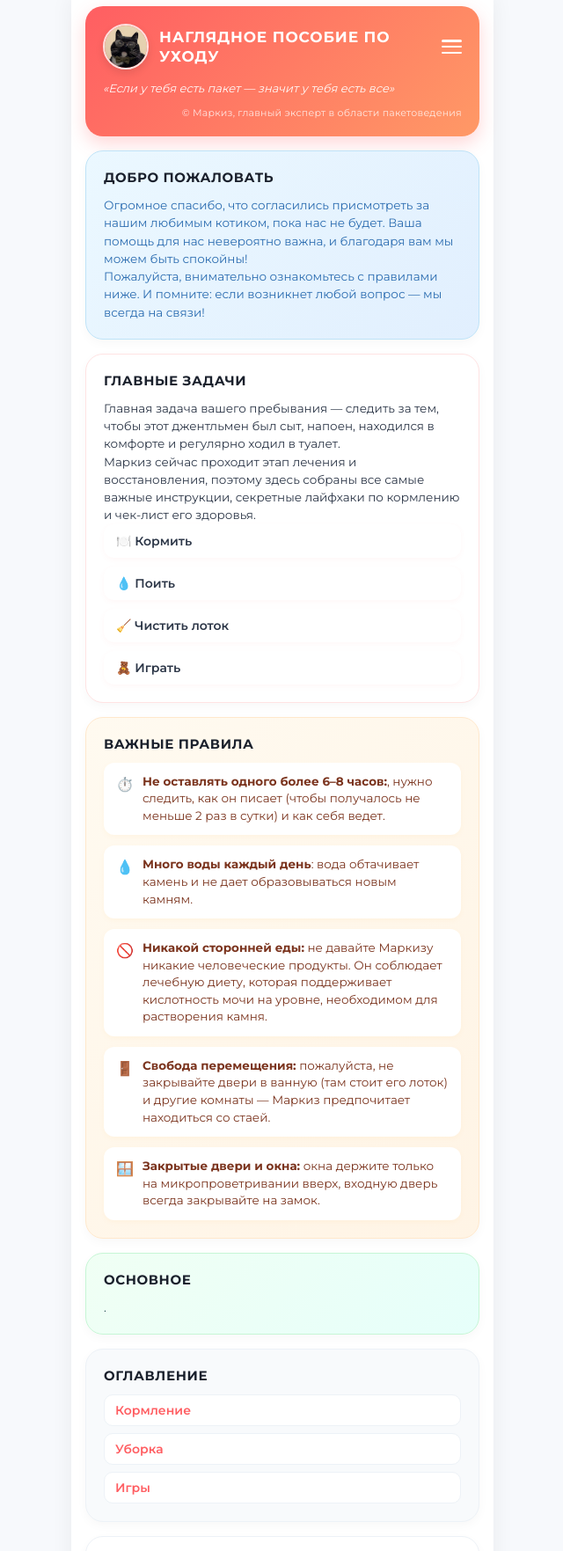
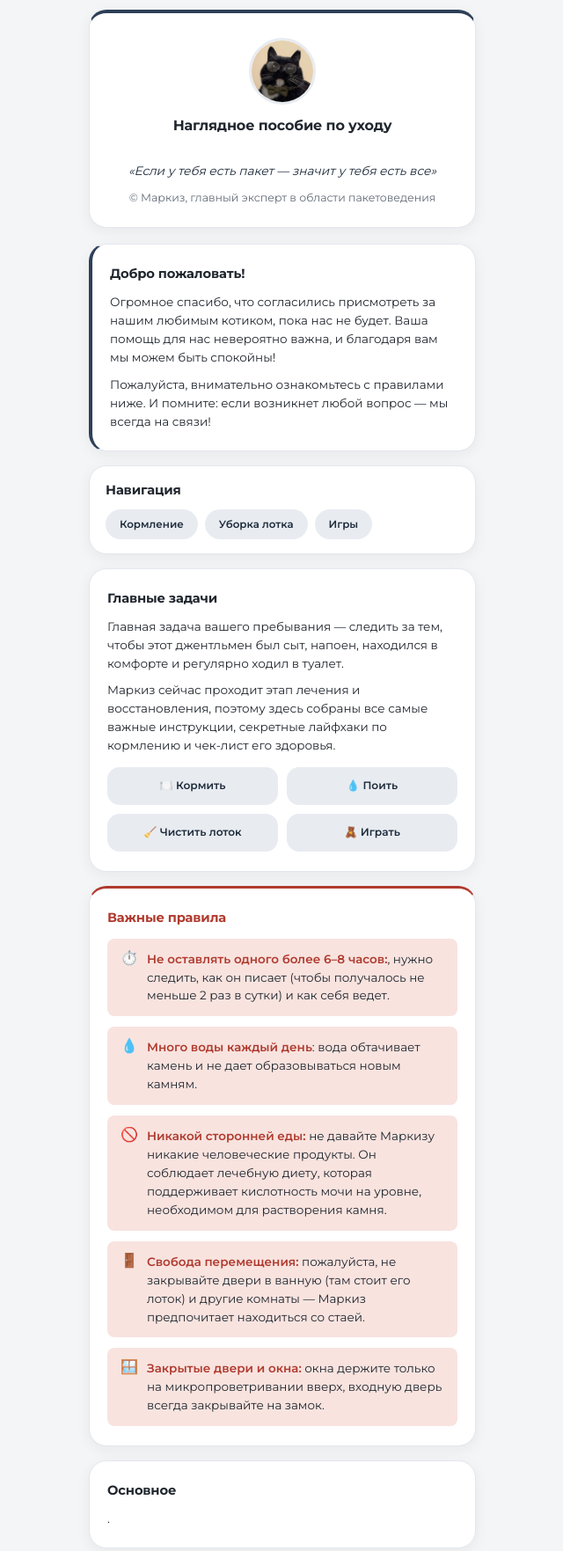
Before and after one commit to Sorenkova/kitty-care, a plain HTML site: page index.html in a window 1280 px wide. Shown: the part 9-1772 px from the top of the page at 88% size, without its empty margins (319-959 px from the left). Drawn offline with Linux system fonts and the light colour scheme.

Commit message:
style: apply a completely new layout with balanced and symmetric spacing

```diff
--- a/index.html
+++ b/index.html
@@ -17,21 +17,26 @@
                     <h1 class="site-title">Наглядное пособие по уходу</h1>
                 </div>
 
-                <div class="burger">
-                    <span></span>
-                    <span></span>
-                    <span></span>
-                </div>
             </div>
 
             <p class="header-quote">«Если у тебя есть пакет — значит у тебя есть все»</p>
             <p class="quote-author">© Маркиз, главный эксперт в области пакетоведения</p>
         </header>
 <div class="card intro-card">
-    <h2>Добро пожаловать</h2>
+    <h2>Добро пожаловать!</h2>
     <p>Огромное спасибо, что согласились присмотреть за нашим любимым котиком, пока нас не будет. Ваша помощь для нас невероятно важна, и благодаря вам мы можем быть спокойны!</p>
     <p>Пожалуйста, внимательно ознакомьтесь с правилами ниже. И помните: если возникнет любой вопрос — мы всегда на связи!</p>
 </div>
+
+        <nav class="card nav-card">
+            <h2>Навигация</h2>
+            <ul class="toc-links">
+                <li><a href="#feeding">Кормление</a></li>
+                <li><a href="#cleaning">Уборка лотка</a></li>
+                <li><a href="#games">Игры</a></li>
+            </ul>
+        </nav>
+
         <section class="card goals-card">
             <h2>Главные задачи</h2>
             <p>Главная задача вашего пребывания — следить за тем, чтобы этот джентльмен был сыт, напоен, находился в комфорте и регулярно ходил в туалет.
@@ -78,15 +83,6 @@
             <p>.</p>
         </section>
 
-        <!-- 5. ОГЛАВЛЕНИЕ -->
-        <nav class="card nav-card">
-            <h2>Оглавление</h2>
-            <ul class="toc-links">
-                <li><a href="#feeding">Кормление</a></li>
-                <li><a href="#cleaning">Уборка</a></li>
-                <li><a href="#games">Игры</a></li>
-            </ul>
-        </nav>
 
         <!-- 6. ВСЕ ОСТАЛЬНОЕ (Блоки разделов) -->
         <main class="content-blocks">
--- a/style.css
+++ b/style.css
@@ -1,186 +1,211 @@
-/* Подключаем плавную прокрутку */
-html {
-    scroll-behavior: smooth;
+/* ==========================================================================
+   Маркиз · Наглядное пособие по уходу
+   Минималистичный, читаемый, современный дизайн для мобильных экранов.
+   Один шрифт (Montserrat), один акцент (глубокий синий), красный — только
+   для тревожных карточек, амбер — для "внимание, но не паника".
+   ========================================================================== */
+
+:root {
+  /* палитра */
+  --bg: #F4F5F7;
+  --paper: #FFFFFF;
+  --ink: #20262E;
+  --ink-soft: #626C77;
+  --line: #E4E7EC;
+
+  --accent: #2E4057;
+  --accent-dark: #1E2B3C;
+  --accent-soft: #E8ECF1;
+
+  --warn: #C97B2E;
+  --warn-soft: #FBEBD9;
+
+  --alert: #B03A2E;
+  --alert-soft: #F8E3DF;
+
+  --radius-lg: 20px;
+  --radius-md: 14px;
+  --radius-sm: 8px;
+
+  --shadow: 0 4px 16px rgba(20, 26, 33, 0.06);
+
+  --font: 'Montserrat', sans-serif;
 }
 
-/* Базовые настройки */
-* {
+* { box-sizing: border-box; }
+
+html { scroll-behavior: smooth; }
+
+body {
   margin: 0;
-    padding: 0;
-    box-sizing: border-box;
+  background: var(--bg);
+  color: var(--ink);
+  font-family: var(--font);
+  font-weight: 400;
+  font-size: 13.5px;
+  line-height: 1.55;
+  -webkit-font-smoothing: antialiased;
 }
 
-body {
-    font-family: 'Montserrat', sans-serif;
-    background-color: #f7f9fc;
-    color: #2d3748;
-    display: flex;
-    justify-content: center;
-    min-height: 100vh;
+.mobile-container {
+  max-width: 480px;
+  margin: 0 auto;
+  padding: 20px 16px 64px;
 }
 
-/* Мобильный контейнер */
-.mobile-container {
-    width: 100%;
-    max-width: 480px;
-    background-color: #ffffff;
-    min-height: 100vh;
-    padding: 16px;
-    display: flex;
-    flex-direction: column;
-    gap: 16px;
-    box-shadow: 0 4px 24px rgba(0, 0, 0, 0.06);
+a { color: var(--accent); }
+
+h1, h2, h3 {
+  font-family: var(--font);
+  font-weight: 700;
+  color: var(--ink);
+  margin: 0 0 10px;
+  letter-spacing: -0.01em;
 }
 
-/* 1. СТИЛЬНАЯ ШАПКА */
+p {
+  margin: 0 0 10px;
+  font-weight: 400;
+}
+p:last-child { margin-bottom: 0; }
+
+strong { font-weight: 600; }
+
+/* ---------- header (простой, без цветных плашек) ---------- */
+
 .header {
-    background: linear-gradient(135deg, #ff5e62 0%, #ff9966 100%);
-    color: #ffffff;
-    border-radius: 20px;
-    padding: 20px;
-    display: flex;
-    flex-direction: column;
-    gap: 12px;
-    box-shadow: 0 8px 20px rgba(255, 94, 98, 0.25);
+  background: var(--paper);
+  border: 1px solid var(--line);
+  border-top: 4px solid var(--accent);
+  border-radius: var(--radius-lg);
+  padding: 28px 22px 24px;
+  margin-bottom: 18px;
+  text-align: center;
+  box-shadow: var(--shadow);
 }
 
 .header-top {
   display: flex;
-    justify-content: space-between;
+  flex-direction: column;
   align-items: center;
 }
 
 .logo-area {
   display: flex;
+  flex-direction: column;
   align-items: center;
   gap: 12px;
 }
 
 .avatar {
-    width: 52px;
-    height: 52px;
+  width: 76px;
+  height: 76px;
   border-radius: 50%;
   object-fit: cover;
-    border: 2px solid rgba(255, 255, 255, 0.8);
-    box-shadow: 0 4px 10px rgba(0, 0, 0, 0.1);
+  border: 3px solid var(--accent-soft);
 }
 
 .site-title {
-    font-size: 17px;            /* Немного крупнее, чтобы компенсировать заглавные */
-    font-weight: 900;           /* Максимально жирный */
-    text-transform: uppercase;  /* Все буквы СТАНОВЯТСЯ БОЛЬШИМИ */
-    letter-spacing: 0.05em;     /* Чуть раздвигаем буквы для стиля */
-    line-height: 1.3;
-    text-align: left;         /* Выравниваем ровно по центру контейнера */           /* Добавляем отступ сверху, так как он теперь по центру */
-    flex: 1;                    /* Позволяет заголовку занять все свободное пространство между аватаркой и бургером */
+  font-size: 1rem;
+  font-weight: 700;
+  color: var(--ink);
 }
 
 .header-quote {
-    font-size: 13px;
   font-style: italic;
-    opacity: 0.95;
-    line-height: 1.4;
+  font-weight: 500;
+  font-size: 0.86rem;
+  color: var(--accent-dark);
+  margin-top: 18px;
+  padding: 0 4px;
 }
 
 .quote-author {
-    font-size: 11px;
-    font-style: normal;
-    font-weight: 300;
-    opacity: 0.8;
-    text-align: right;
-    letter-spacing: 0.02em;
+  font-size: 0.78rem;
+  font-weight: 500;
+  color: var(--ink-soft);
+  margin-top: 4px;
 }
 
-/* Бургер-меню */
-.burger {
-    display: flex;
-    flex-direction: column;
-    justify-content: space-between;
-    width: 24px;
-    height: 16px;
-    cursor: pointer;
+/* ---------- generic card ---------- */
+
+.card {
+  background: var(--paper);
+  border-radius: var(--radius-lg);
+  padding: 22px 20px;
+  margin-bottom: 16px;
+  box-shadow: var(--shadow);
+  border: 1px solid var(--line);
 }
 
-.burger span {
-    width: 100%;
-    height: 2.5px;
-    background-color: #ffffff;
-    border-radius: 4px;
-}
-
-/* ОБЩИЙ СТИЛЬ КАРТОЧЕК */
-.card {
-    background: #ffffff;
-    border: 1px solid #edf2f7;
-    border-radius: 20px;
-    padding: 20px;
-    box-shadow: 0 4px 12px rgba(0, 0, 0, 0.03);
-    transition: transform 0.2s ease;
-}
-
-.card p {
-    font-size: 13.5px;
-    line-height: 1.5;
-}
-
-.card:active {
-    transform: scale(0.99);
-}
-
-.card h2, .card h3 {
-    font-size: 15px;
-    font-weight: 700;
-    margin-bottom: 12px;
-    color: #1a202c;
-    text-transform: uppercase;
-    letter-spacing: 0.04em;
-
+.card h2 {
+  font-size: 0.92rem;
+  display: flex;
+  align-items: center;
+  gap: 8px;
 }
 
 .intro-card {
-    background: linear-gradient(135deg, #ebf8ff 0%, #e1effe 100%);
-    border-color: #bee3f8;
+  border-left: 4px solid var(--accent);
 }
 
-.intro-card p {
-    font-size: 13.5px;
-    color: #2b6cb0;
-    line-height: 1.5;
+/* ---------- nav / toc ---------- */
+
+.nav-card { padding: 16px 18px; }
+
+.toc-links {
+  list-style: none;
+  margin: 0;
+  padding: 0;
+  display: flex;
+  gap: 8px;
+  flex-wrap: wrap;
 }
 
-/* 2. ЦЕЛИ НА СЕГОДНЯ */
-.goals-card {
-    background: linear-gradient(135deg, #fff5f5 0% #fff0f0 100%);
-    border-color: #ffe3e3;
+.toc-links a {
+  display: inline-block;
+  text-decoration: none;
+  font-weight: 600;
+  font-size: 0.74rem;
+  color: var(--accent-dark);
+  background: var(--accent-soft);
+  border-radius: 999px;
+  padding: 8px 16px;
+  transition: background 0.2s ease, color 0.2s ease;
 }
+
+.toc-links a:hover {
+  background: var(--accent);
+  color: #fff;
+}
+
+/* ---------- goals ---------- */
 
 .goals-list {
   list-style: none;
-    display: flex;
-    flex-direction: column;
+  margin: 14px 0 0;
+  padding: 0;
+  display: grid;
+  grid-template-columns: 1fr 1fr;
   gap: 10px;
-    font-weight: 600;
-    font-size: 14px;
 }
 
 .goals-list li {
-    display: flex;
-    align-items: center;
-    gap: 10px;
-    background: #ffffff;
-    padding: 10px 14px;
-    border-radius: 12px;
-    box-shadow: 0 2px 6px rgba(255, 94, 98, 0.05);
+  background: var(--accent-soft);
+  border-radius: var(--radius-md);
+  padding: 12px 10px;
+  text-align: center;
+  font-weight: 600;
+  font-size: 0.76rem;
+  color: var(--accent-dark);
 }
 
-/* 3. ВАЖНЫЕ ПРАВИЛА */
-.rules-card {
-    background: linear-gradient(135deg, #fffaf0 0%, #fff4e5 100%);
-    border-color: #ffe8cc;
-}
+/* ---------- rule / step lists ---------- */
 
-.rules-list {
+.rules-list, .steps-list {
   list-style: none;
+  margin: 12px 0 0;
+  padding: 0;
   display: flex;
   flex-direction: column;
   gap: 12px;
@@ -190,179 +215,148 @@ body {
   display: flex;
   align-items: flex-start;
   gap: 10px;
-    background: #ffffff;
   padding: 12px 14px;
-    border-radius: 12px;
-    box-shadow: 0 2px 6px rgba(255, 165, 0, 0.05);
-    font-size: 13.5px;
-    line-height: 1.45;
-    color: #7b341e;
+  background: var(--bg);
+  border-radius: var(--radius-sm);
+  border: 1px solid var(--line);
 }
 
+.rules-list li strong { color: var(--accent-dark); }
+
 .rule-icon {
-    font-size: 16px;
-    flex-shrink: 0;
+  flex: 0 0 auto;
+  font-size: 1rem;
+  line-height: 1;
   margin-top: 1px;
 }
 
-/* 4. ОСНОВНОЕ */
-.main-info-card {
-    background: linear-gradient(135deg, #f0fff4 0%, #e6fffa 100%);
-    border-color: #c6f6d5;
+.steps-list {
+  counter-reset: step;
+  padding-left: 0;
 }
 
-.main-info-card p {
-    font-size: 13.5px;
-    color: #234e52;
+.steps-list li {
+  position: relative;
+  padding: 12px 14px 12px 46px;
+  background: var(--alert-soft);
+  border-radius: var(--radius-sm);
+  border: 1px solid var(--line);
 }
 
-/* 5. ОГЛАВЛЕНИЕ */
-.nav-card {
-    background: #f8fafc;
+.steps-list li::before {
+  counter-increment: step;
+  content: counter(step);
+  position: absolute;
+  left: 12px;
+  top: 12px;
+  width: 20px;
+  height: 20px;
+  border-radius: 50%;
+  background: var(--alert);
+  color: #fff;
+  font-weight: 700;
+  font-size: 0.7rem;
+  display: flex;
+  align-items: center;
+  justify-content: center;
 }
 
-.toc-links {
-    list-style: none;
-    display: flex;
-    flex-direction: column;
-    gap: 8px;
+/* ---------- section-specific accents ---------- */
+/* Все карточки визуально одинаковы (белая подложка, тень, рамка) —
+   отличается только цвет верхней полоски и заголовка по смыслу. */
+
+.treatment-card, .food-card, .soup-card, .litter-clean-card {
+  border-top: 3px solid var(--accent);
 }
 
-.toc-links a {
-    display: block;
-    color: #ff5e62;
-    text-decoration: none;
-    font-weight: 600;
-    font-size: 14px;
-    padding: 8px 12px;
-    background: #ffffff;
-    border-radius: 10px;
-    border: 1px solid #edf2f7;
-    transition: all 0.2s;
+.treats-card, .panic-card {
+  border-top: 3px solid var(--ink-soft);
 }
 
-.toc-links a:hover {
-    background: #ff5e62;
-    color: #ffffff;
-    padding-left: 16px;
+.norm-card {
+  border-top: 3px solid var(--warn);
+}
+.norm-card .rules-list li { background: var(--warn-soft); }
+
+/* критически важное: главные правила, тревога, экстренная ситуация —
+   единая красная маркировка по всему документу */
+.rules-card,
+.alert-card,
+.emergency-card {
+  border-top: 3px solid var(--alert);
 }
 
-/* 6. КОНТЕНТНЫЕ БЛОКИ */
-.content-blocks {
-    display: flex;
-    flex-direction: column;
-    gap: 16px;
+.rules-card h2,
+.alert-card h2,
+.emergency-card h2 {
+  color: var(--alert);
+}
+
+.rules-card .rules-list li,
+.alert-card .rules-list li {
+  background: var(--alert-soft);
+  border-color: transparent;
+}
+
+.rules-card .rules-list li strong,
+.alert-card .rules-list li strong {
+  color: var(--alert);
+}
+
+.emergency-card p:last-child {
+  font-weight: 700;
+  font-size: 0.85rem;
+  color: var(--alert);
+  background: var(--alert-soft);
+  border-radius: var(--radius-sm);
+  padding: 12px 14px;
+  margin-top: 12px;
+}
+
+/* ---------- section headers ---------- */
+
+.content-section h3 {
+  font-size: 0.7rem;
+  text-transform: uppercase;
+  letter-spacing: 0.12em;
+  color: var(--ink-soft);
+  margin-bottom: 14px;
 }
 
 .content-section {
-    background: #ffffff;
+  scroll-margin-top: 18px;
 }
 
-.content-section p {
-    font-size: 13.5px;
-    color: #4a5568;
-    line-height: 1.5;
+.content-section .card { margin-bottom: 14px; }
+.content-section .card:last-child { margin-bottom: 0; }
+
+/* ---------- back to top ---------- */
+
+.back-to-top {
+  display: block;
+  text-align: center;
+  text-decoration: none;
+  font-weight: 600;
+  font-size: 0.78rem;
+  color: var(--accent-dark);
+  padding: 14px;
+  margin-top: 6px;
 }
 
+/* ---------- focus / motion ---------- */
 
-/* Стили для разделов лотка и чрезвычайных ситуаций */
-
-.panic-card {
-    background: linear-gradient(135deg, #f0fff4 0%, #dcfae6 100%);
-    border-color: #c6f6d5;
+a:focus-visible, .toc-links a:focus-visible {
+  outline: 2px solid var(--accent-dark);
+  outline-offset: 2px;
 }
 
-.panic-card p {
-    font-size: 13.5px;
-    color: #22543d;
-    line-height: 1.5;
-    margin-bottom: 8px;
+@media (prefers-reduced-motion: reduce) {
+  html { scroll-behavior: auto; }
+  * { transition: none !important; }
 }
 
-.litter-clean-card {
-    background: linear-gradient(135deg, #f7fafc 0%, #edf2f7 100%);
-    border-color: #e2e8f0;
+/* ---------- slightly wider phones ---------- */
+
+@media (min-width: 420px) {
+  .mobile-container { padding: 20px 20px 64px; }
 }
-
-.norm-card {
-    background: linear-gradient(135deg, #fffbeb 0%, #fef3c7 100%);
-    border-color: #fde68a;
-}
-
-.alert-card {
-    background: linear-gradient(135deg, #fff5f5 0%, #fed7d7 100%);
-    border-color: #feb2b2;
-}
-
-.emergency-card {
-    background: linear-gradient(135deg, #fff0f0 0%, #ffdbdb 100%);
-    border: 2px solid #feb2b2;
-}
-
-.emergency-card h2 {
-    color: #9b2c2c;
-}
-
-.emergency-card p {
-    font-size: 13.5px;
-    color: #742a2a;
-    line-height: 1.5;
-    margin-top: 8px;
-}
-
-/* Нумерованный список для экстренных шагов */
-.steps-list {
-    list-style: decimal;
-    list-style-position: inside;
-    display: flex;
-    flex-direction: column;
-    gap: 8px;
-    margin: 10px 0;
-    font-size: 13.5px;
-    color: #742a2a;
-    line-height: 1.45;
-}
-
-.steps-list li {
-    background: #ffffff;
-    padding: 10px 12px;
-    border-radius: 10px;
-    box-shadow: 0 2px 5px rgba(153, 27, 27, 0.05);
-}
-
-
-/* КНОПКА ВОЗВРАТА НАВЕРХ */
-.back-to-top {
-    display: flex;
-    align-items: center;
-    justify-content: center;
-    gap: 8px;
-    width: 100%;
-    /* Фиксируем максимальную ширину и центрируем, чтобы она не растягивалась */
-    max-width: 100%;
-    background: linear-gradient(135deg, #ff5e62 0%, #ff9966 100%);
-    color: #ffffff;
-    padding: 14px 20px;
-    border-radius: 16px;
-    text-decoration: none;
-    font-weight: 700;
-    font-size: 15px;
-    letter-spacing: 0.02em;
-    margin-top: 12px;
-    margin-bottom: 24px;
-    box-shadow: 0 8px 20px rgba(255, 94, 98, 0.25);
-    transition: all 0.3s cubic-bezier(0.4, 0, 0.2, 1);
-
-    /* Главная защита от расползания во флекс-контейнере */
-    align-self: center;
-}
-
-.back-to-top:hover {
-    transform: translateY(-2px);
-    box-shadow: 0 12px 24px rgba(255, 94, 98, 0.35);
-}
-
-.back-to-top:active {
-    transform: translateY(1px);
-    box-shadow: 0 4px 10px rgba(255, 94, 98, 0.2);
-}
```
Lines whose indentation alone changed are shown as unchanged.
